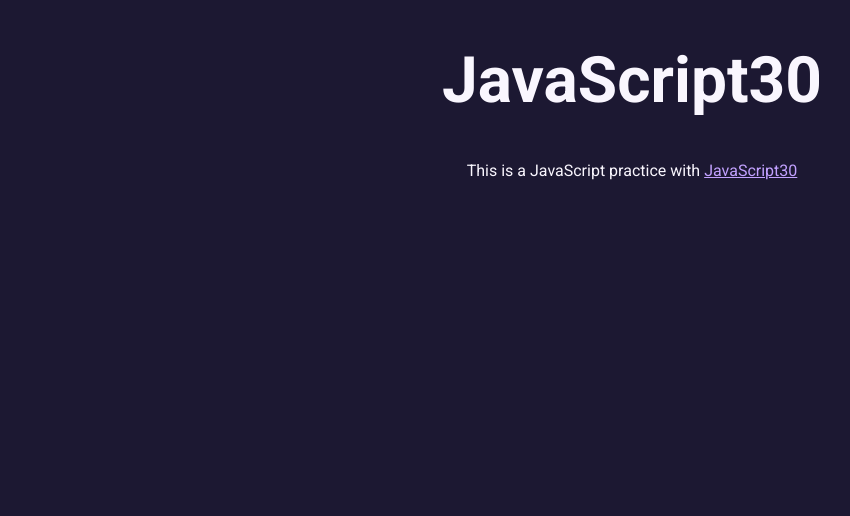
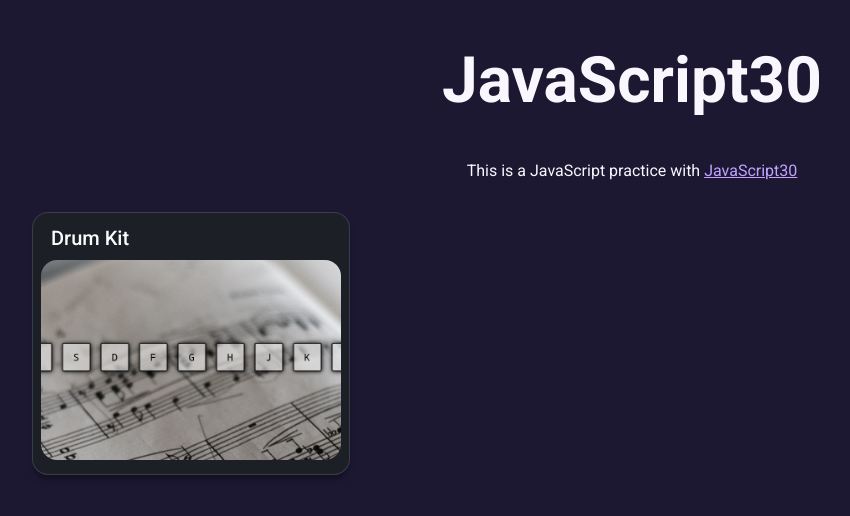
Before and after one commit to vinayak41/JavaScript30, a plain HTML site: page index.html in a window 1280 px wide. Shown: the whole page, without its empty margins (8-858 px from the left). Drawn offline with Linux system fonts and the light colour scheme.

Commit message:
drum kit

```diff
--- /dev/null
+++ b/drum-kit/style.css
@@ -0,0 +1,34 @@
+body {
+  background-image: url("bg.jpg");
+  background-size: cover;
+}
+
+.keys {
+  position: absolute;
+  top: 50%;
+  left: 50%;
+  transform: translate(-50%, -50%);
+  display: flex;
+  gap: 1.5rem;
+}
+
+.key {
+  width: 4rem;
+  height: 4rem;
+  border-radius: 4px;
+  border: 2px solid black;
+  display: flex;
+  justify-content: center;
+  align-items: center;
+  box-shadow: 1px 1px 10px black;
+  font-size: 1.5rem;
+  background-color: rgba(255, 255, 255, 0.479);
+  transition: all .06s;
+}
+
+
+.key.active {
+  transform: scale(1.3);
+  border: 2px solid yellow;
+  box-shadow: 1px 1px 5px yellow;
+}
--- a/index.html
+++ b/index.html
@@ -19,5 +19,9 @@
         >JavaScript30</a
       >
     </p>
+    <div class="cards-wrapper" >
+
+    </div>
+    <script src="script.js"></script>
   </body>
 </html>
--- /dev/null
+++ b/script.js
@@ -0,0 +1,18 @@
+const cards = [
+  {
+    title: "Drum Kit",
+    image: "/images/drum-kit.png",
+    url: "/drum-kit",
+  },
+];
+
+const cardsWrapperElement = document.querySelector(".cards-wrapper");
+console.log(cardsWrapperElement);
+
+cards.forEach((card) => {
+  const cardElement = document.createElement("a");
+  cardElement.classList.add("card");
+  cardElement.setAttribute("href", card.url);
+  cardElement.innerHTML = `<p>${card.title}</p> <div class="image-wrapper" ><img src="${card.image}" /></div>`;
+  cardsWrapperElement.appendChild(cardElement);
+});
--- a/style.css
+++ b/style.css
@@ -22,3 +22,48 @@ h1 {
   text-align: center;
   margin: 0 auto;
 }
+
+.cards-wrapper {
+  display: flex;
+  flex-wrap: wrap;
+  padding: 2rem;
+  gap: 1rem;
+}
+
+.card {
+  width: 300px;
+  height: 245px;
+  cursor: pointer;
+  padding: 8px;
+  border: 1px solid #a8b3cf33;
+  box-shadow: 0 0 #0000, 0 0 #0000, 0 0 #0000, 0 0 #0000,
+    0 6px 6px -2px #00000066;
+    background-color: #1C1F26;
+    border-radius: 16px;
+    text-decoration: none;
+}
+
+.card:hover {
+  transform: scale(1.05);
+  transition: all 0.6s;
+}
+
+.card p {
+  font-size: 20px;
+  color: #FBFBFC;
+  font-weight: 500;
+  margin: 5px 0px 10px 10px;
+}
+
+.card .image-wrapper {
+  height: 200px;
+  width: 100%;
+  overflow: hidden;
+  border-radius: 16px;
+}
+
+.card img {
+  object-fit: cover;
+  width: 100%;
+  height: 100%;
+}
```
Also changed, not shown: drum-kit/index.html (+46 -9 lines), drum-kit/script.js (added, +23 -0 lines), images/drum-kit.png (added), 10 other files.
